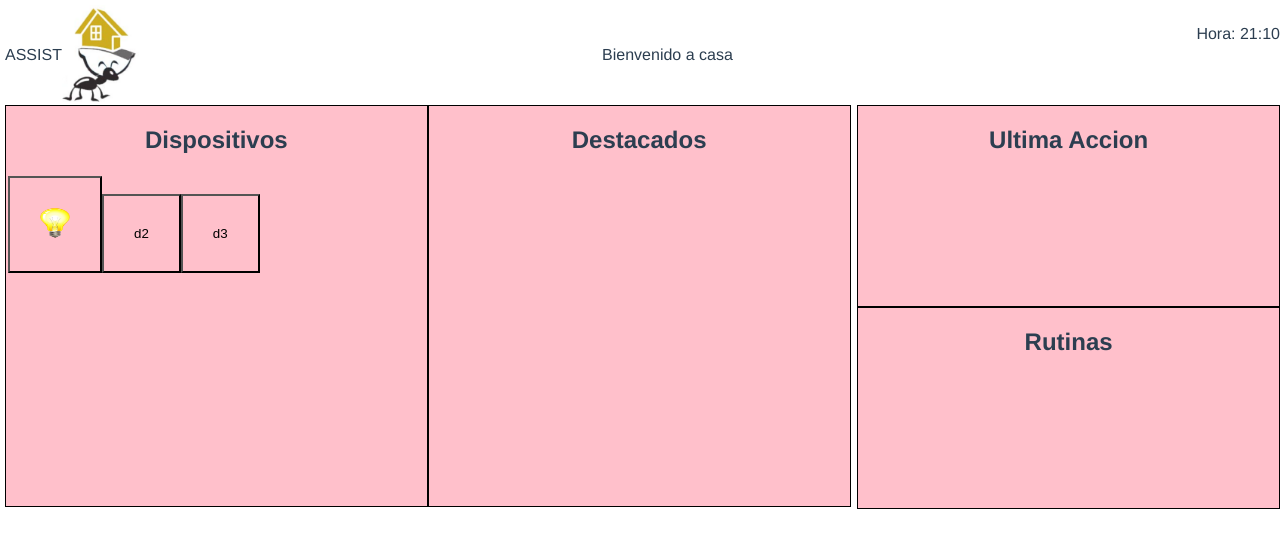
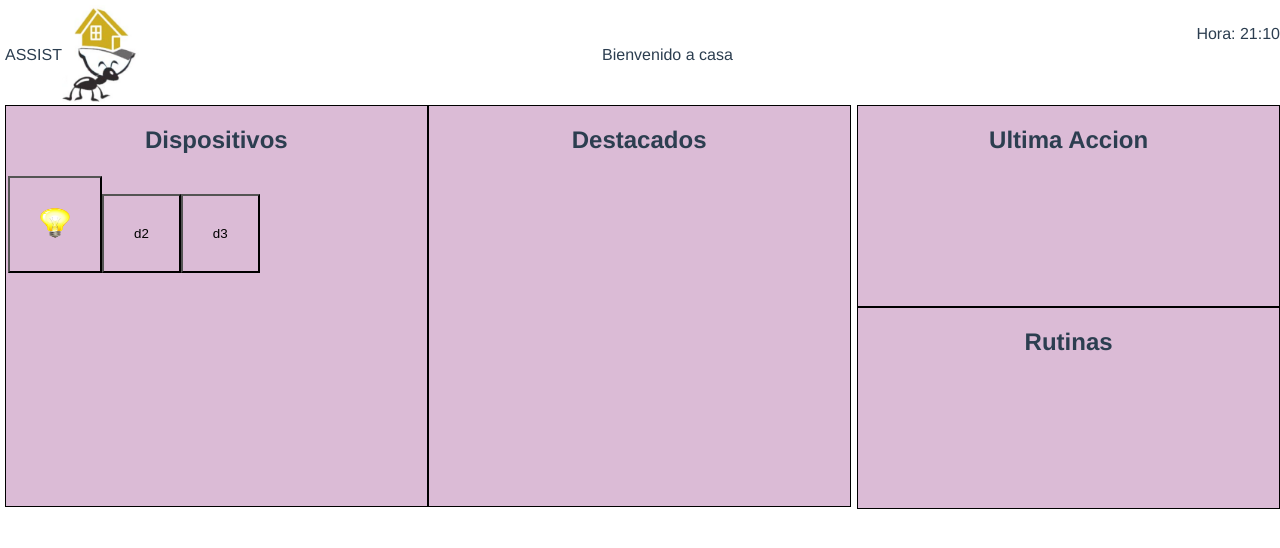
Before and after one commit to prausela/assist-ant, a Vue app: page / in a window 1280 px wide. Shown: the top 548 px of the page. Built offline with nearby package versions, Linux system fonts and the light colour scheme; some icons are missing.

Commit message:
Cambio color

```diff
--- a/src/components/body/Body.vue
+++ b/src/components/body/Body.vue
@@ -30,7 +30,7 @@
 	height: 30px;
 }
 .Devices button{
-	background-color: pink;
+	background-color: rgb(219, 187, 214);
 	padding:30px 30px;
 
 }
@@ -47,7 +47,7 @@
 .Tabs{
 	width: 33%;
 	height:400px;
-	background-color: pink ;
+	background-color:  rgb(219, 187, 214);
 	float: left;
   	border: 1px solid black;
 }
@@ -55,7 +55,7 @@
 .Favourite{
 	width: 33%;
 	height:400px;
-	background-color: pink ;
+	background-color:  rgb(219, 187, 214);
 	float: left;
 	border: 1px solid black;
 
@@ -65,7 +65,7 @@
 .History{
 	width: 33%;
 	height:200px;
-	background-color: pink ;
+	background-color:  rgb(219, 187, 214);
 	float: right;
 	border: 1px solid black;
 }
@@ -75,7 +75,7 @@
 	height: 200px;
 	float: right;
 	border: 1px solid black;
-	background-color: pink ;
+	background-color:  rgb(219, 187, 214);
 
 }
 
```
